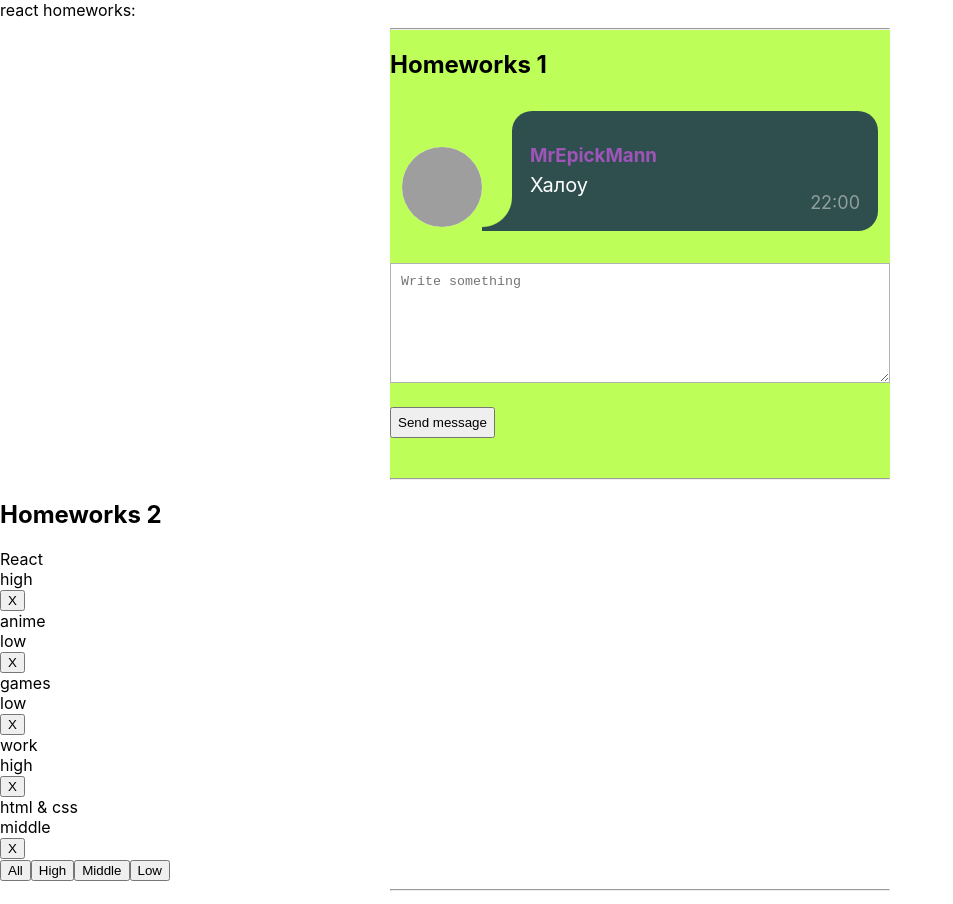
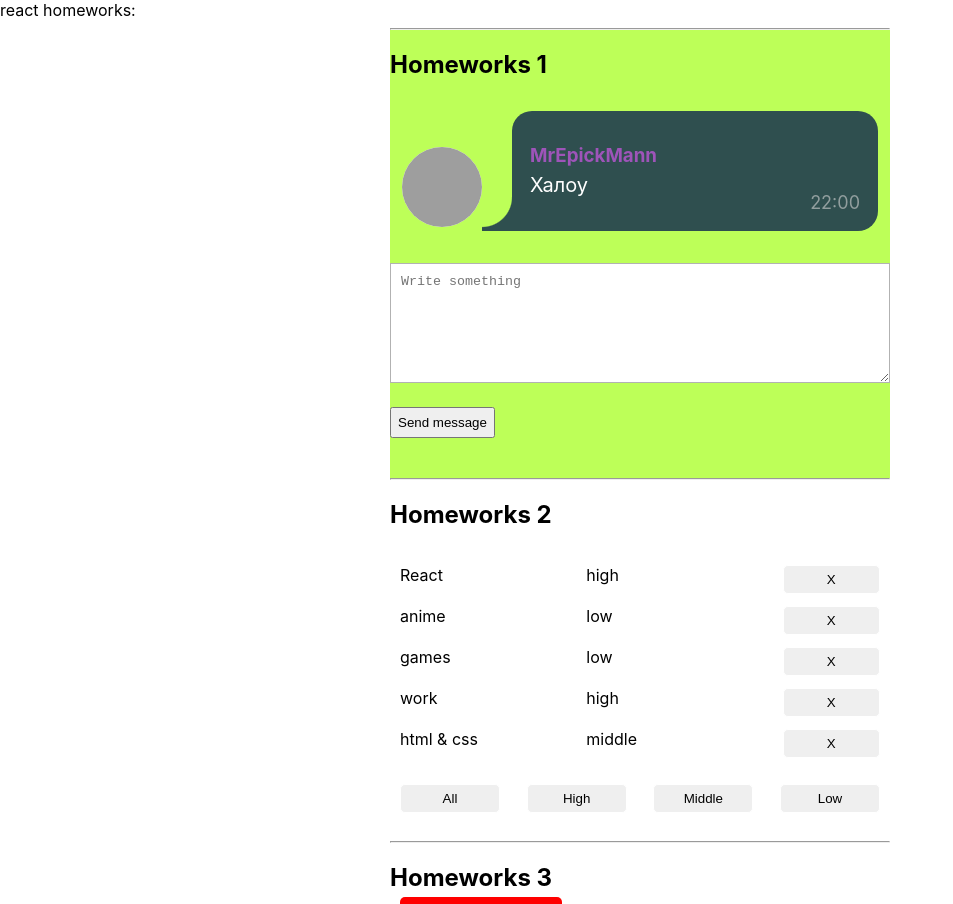
Before and after one commit to aivan3d66/tasksFromIgnat, a React (Create React App) app in the folder my-app/: page / in a window 1280 px wide. Shown: the top 904 px of the page, without its empty margins (0-953 px from the left). Built offline with nearby package versions, Linux system fonts and the light colour scheme; grey boxes are pictures that could not be loaded.

Commit message:
add basic styles to HW2

```diff
--- a/my-app/src/p2-homeworks/h2/Affairs.module.css
+++ b/my-app/src/p2-homeworks/h2/Affairs.module.css
@@ -1,3 +1,52 @@
-.someClass {
+.affairsContainer {
+    width: 500px;
+    margin: 0 auto;
+}
 
+.affairs__wrapper {
+    display: flex;
+    flex-direction: column;
+    padding: 10px;
 }
+
+.affairs__wrapper button {
+    padding: 6px;
+    border-radius: 5px;
+    border: 1px solid white;
+}
+
+.affairs__wrapper button:hover,
+.affairs__wrapper button:focus {
+    border: 1px solid #bababa;
+}
+
+.affairs__wrapperBtn {
+    display: flex;
+    justify-content: space-between;
+    margin: 20px 0 10px 0;
+}
+
+.affairs__wrapperBtn button {
+    width: 100px;
+    cursor: pointer;
+}
+
+.affairsList {
+    display: flex;
+    justify-content: space-between;
+    width: 100%;
+    margin: 6px 10px 6px 0;
+}
+
+.affairsList__btn {
+    width: 100px;
+    margin: 0 0 0 10px;
+}
+
+.affairsList__name {
+    width: 40%;
+}
+
+.affairsList__priority {
+    width: 40%;
+}
```
